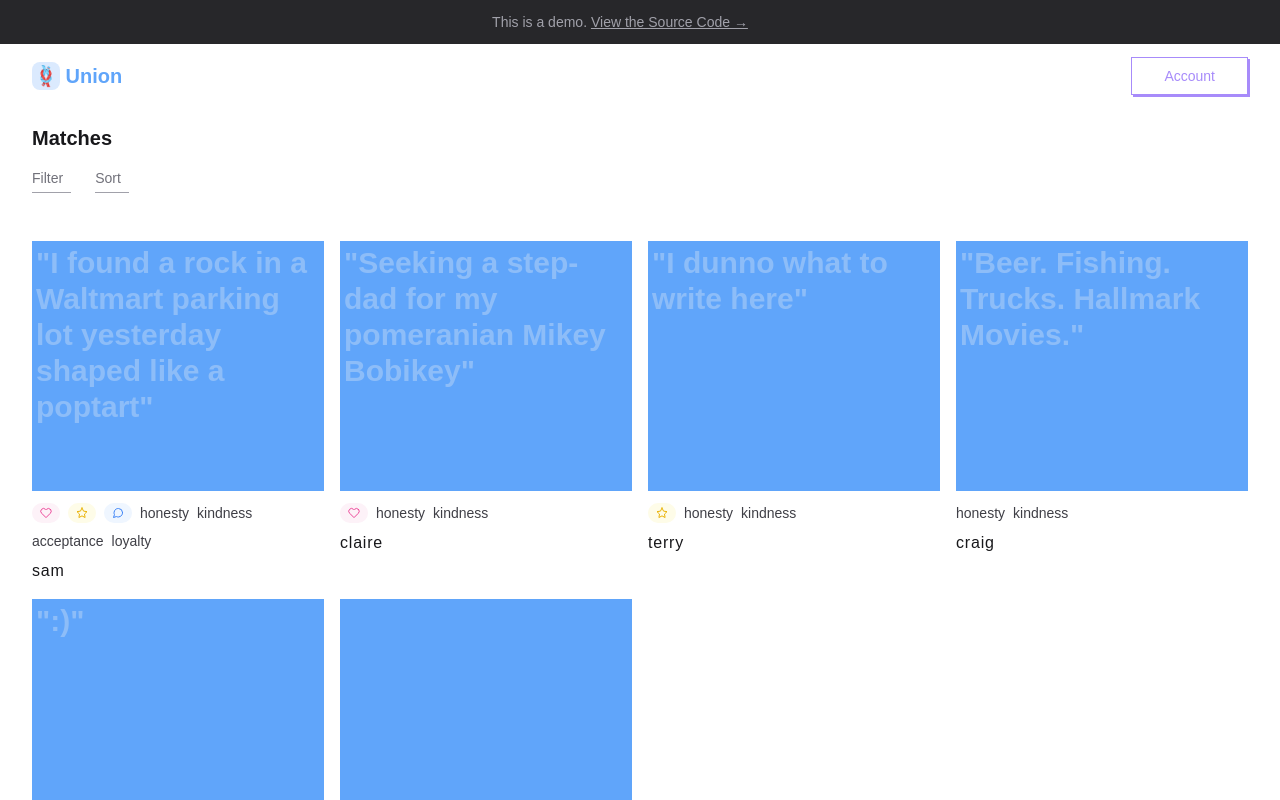
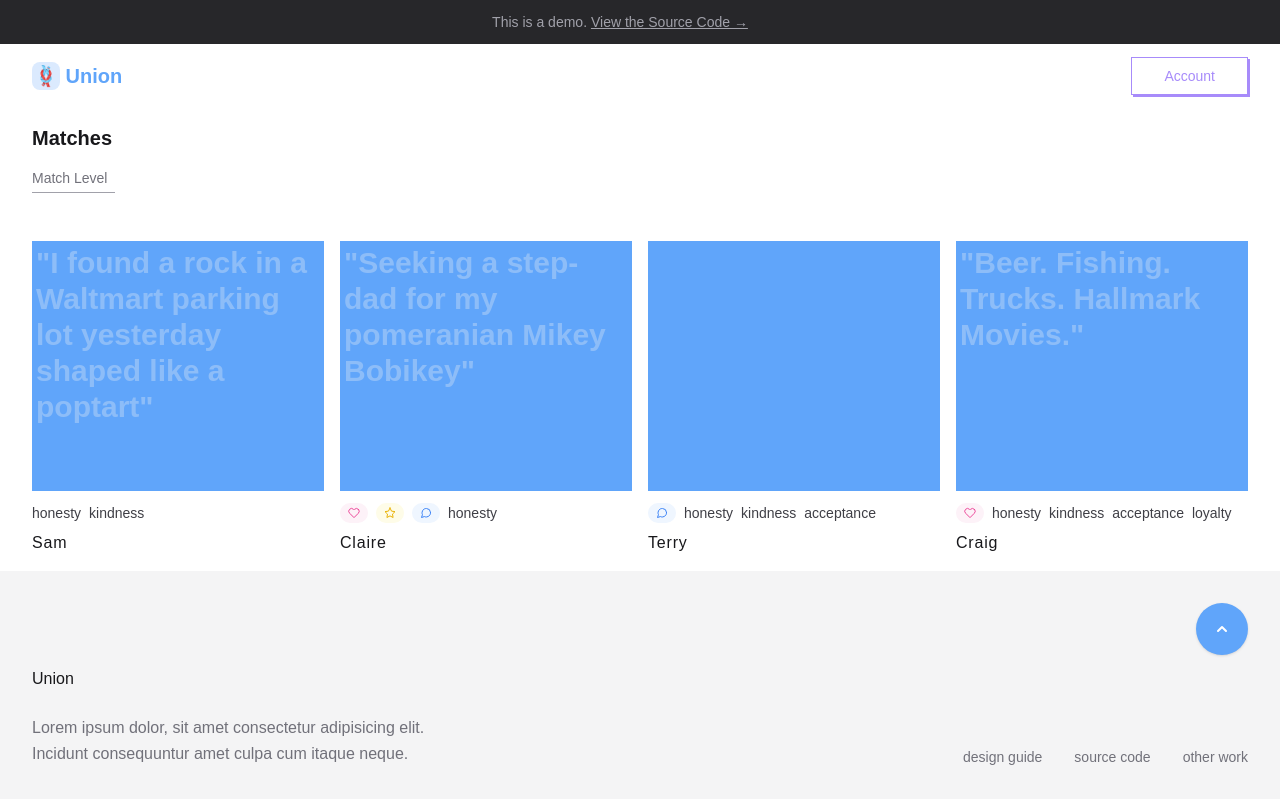
Before and after one commit to dejmedus/union, a Next.js app: page / in a window 1280 px wide. Shown: the top 800 px of the page. Built offline with nearby package versions, Linux system fonts and the light colour scheme; a web font is replaced by a local one.

Commit message:
update matches page & add inital matches filtering

```diff
--- a/components/Homepage/Match.tsx
+++ b/components/Homepage/Match.tsx
@@ -1,6 +1,28 @@
+import { useState } from "react";
 import { RightArrowSVG, DownArrowSVG } from "@/images/svg/arrows";
 import { HeartBadge, StarBadge, DialogBadge } from "@/homepage/Badges";
-const Match = () => {
+
+const Match = ({ session }: { session: object }) => {
+  const matchCardGenericProps = {
+    multi_gender: session.multi_gender_pref,
+  };
+
+  const [filters, setFilters] = useState({
+    level_1: false,
+    level_2: false,
+  });
+  const handleFilters = (e: React.ChangeEvent<HTMLInputElement>) => {
+    const { name, checked } = e.target;
+    // if Matches is toggled on, we want level 1 matches from db
+    // if Connections is toggle on, we want level 2 matches from db
+    // if nothing is toggled on, we want all level matches
+    const matchLevel = name == "Matches" ? "level_1" : "level_2";
+    setFilters({
+      ...filters,
+      [matchLevel]: checked,
+    });
+  };
+
   return (
     <div className="max-w-screen-xl px-4 py-2 mx-auto sm:px-6 sm:py-4 lg:px-8">
       <header>
@@ -15,66 +37,53 @@ const Match = () => {
           </button>
         </div>
 
-        <Dropdown name="Filter">
+        <Dropdown
+          name="Match Level"
+          onDropdownReset={() => {
+            setFilters({ level_1: false, level_2: false });
+          }}
+        >
           <DropdownCheckbox>
-            <DropdownCheckboxEntry name="Matches" />
-            <DropdownCheckboxEntry name="Connections" />
+            <DropdownCheckboxEntry
+              name="Matches"
+              onChange={handleFilters}
+              value={filters.level_1}
+            />
+            <DropdownCheckboxEntry
+              name="Connections"
+              onChange={handleFilters}
+              value={filters.level_2}
+            />
           </DropdownCheckbox>
         </Dropdown>
 
-        <Dropdown name="Sort">
+        {/* <Dropdown name="Sort">
           <DropdownRadio>
             <DropdownRadioEntry name="Match Date ASC" dropdownName="sort" />
             <DropdownRadioEntry name="Match Date DESC" dropdownName="sort" />
           </DropdownRadio>
-        </Dropdown>
+        </Dropdown> */}
       </div>
 
       <ul className="grid gap-4 mt-4 sm:grid-cols-2 lg:grid-cols-4">
-        <MatchCard
-          photo={
-            "I found a rock in a Waltmart parking lot yesterday shaped like a poptart"
-          }
-          gender="t"
-          name="sam"
-          values={["honesty", "kindness", "acceptance", "loyalty"]}
-          badges={["heart", "star", "dialog"]}
-        />
-        <MatchCard
-          photo={"Seeking a step-dad for my pomeranian Mikey Bobikey"}
-          gender="s"
-          name="claire"
-          values={["honesty", "kindness"]}
-          badges={["heart"]}
-        />
-        <MatchCard
-          photo={"I dunno what to write here"}
-          gender="o"
-          name="terry"
-          values={["honesty", "kindness"]}
-          badges={["star"]}
-        />
-        <MatchCard
-          photo={"Beer. Fishing. Trucks. Hallmark Movies."}
-          gender="h"
-          name="craig"
-          values={["honesty", "kindness"]}
-          badges={[]}
-        />
-        <MatchCard
-          photo={":)"}
-          gender="h"
-          name="frederick"
-          values={["honesty", "kindness"]}
-          badges={["dialog"]}
-        />
-        <MatchCard
-          photo={null}
-          gender="h"
-          name="wade"
-          values={["honesty", "kindness"]}
-          badges={[]}
-        />
+        {/* if user has not filtered at all, show all matches */}
+        {/* if user has filtered by match level, only show those levels */}
+        {session.matches.map((match) => {
+          return (filters.level_1 == false && filters.level_2 == false) ||
+            filters[match.match_level] == true ? (
+            <MatchCard
+              key={match.id}
+              photo={match.photo}
+              intro={match.intro}
+              gender={match.gender}
+              name={match.name}
+              values={match.values}
+              badges={match.badges}
+              match_level={match.match_level}
+              {...matchCardGenericProps}
+            />
+          ) : null;
+        })}
       </ul>
     </div>
   );
@@ -83,11 +92,14 @@ const Match = () => {
 export default Match;
 
 interface MatchCardProps {
-  photo: string | React.ReactNode | null;
+  photo: React.ReactNode | null;
+  intro: string;
   badges?: string[];
   name: string;
   values: string[];
   gender: string;
+  multi_gender: boolean;
+  match_level: string;
 }
 
 const genderKey = {
@@ -97,17 +109,28 @@ const genderKey = {
   o: "group-hover:bg-orange-300",
 };
 
-function MatchCard({ photo, name, values, badges, gender }: MatchCardProps) {
+function MatchCard({
+  photo,
+  intro,
+  name,
+  values,
+  badges,
+  gender,
+  multi_gender,
+  match_level,
+}: MatchCardProps) {
   const cardColor = genderKey[gender as keyof typeof genderKey];
   return (
     <li>
-      <a href="PROFILE-LINK" className="block overflow-hidden group">
+      <a href="MATCH-PROFILE" className="block overflow-hidden group">
         <div
-          className={`${cardColor} h-[150px] sm:h-[250px] w-full transition duration-500 bg-blue-400`}
+          className={`${
+            multi_gender ? cardColor : "group-hover:bg-zinc-400"
+          } h-[200px] sm:h-[250px] w-full transition duration-500 bg-blue-400`}
         >
-          {typeof photo == "string" ? (
+          {match_level == "level_1" ? (
             <h3 className=" p-1 text-zinc-100 dark:text-zinc-900 text-3xl overflow-scroll font-semibold opacity-30 transition duration-500 group-hover:opacity-60">
-              &quot;{photo}&quot;
+              &quot;{intro}&quot;
             </h3>
           ) : (
             <>{photo}</>
@@ -147,13 +170,64 @@ function MatchCard({ photo, name, values, badges, gender }: MatchCardProps) {
     </li>
   );
 }
+interface DropdownEntryCheckboxProps {
+  name: string;
+  onChange: (event: React.ChangeEvent<HTMLInputElement>) => void;
+  value: boolean;
+}
+
+function DropdownCheckboxEntry({
+  name,
+  onChange,
+  value,
+}: DropdownEntryCheckboxProps) {
+  return (
+    <li>
+      <label htmlFor={name} className="inline-flex items-center gap-2">
+        <input
+          type="checkbox"
+          id={name}
+          name={name}
+          className="w-5 h-5 border-zinc-300 rounded"
+          onChange={onChange}
+          checked={value}
+        />
+
+        <span className="text-sm font-medium text-zinc-700">{name}</span>
+      </label>
+    </li>
+  );
+}
+
+interface DropdownEntryRadioProps {
+  name: string;
+  dropdownName: string;
+}
+
+function DropdownRadioEntry({ dropdownName, name }: DropdownEntryRadioProps) {
+  return (
+    <li>
+      <label htmlFor={name} className="inline-flex items-center gap-2">
+        <input
+          type="radio"
+          id={name}
+          name={dropdownName}
+          value={name}
+          className="w-5 h-5 border-zinc-300 rounded"
+        ></input>
+        <span className="text-sm font-medium text-zinc-700">{name}</span>
+      </label>
+    </li>
+  );
+}
 
 interface DropdownProps {
   children: React.ReactNode;
   name?: string;
+  onDropdownReset(event: React.MouseEvent<HTMLButtonElement>): void;
 }
 
-function Dropdown({ name, children }: DropdownProps) {
+function Dropdown({ name, children, onDropdownReset }: DropdownProps) {
   return (
     <div className="relative">
       <details className="group [&_summary::-webkit-details-marker]:hidden">
@@ -168,7 +242,10 @@ function Dropdown({ name, children }: DropdownProps) {
         <div className="z-50 group-open:absolute group-open:top-auto group-open:left-0 group-open:mt-2">
           <div className="bg-white border border-zinc-200 rounded w-96">
             <header className="flex items-center justify-between p-4">
-              <button className="text-sm text-zinc-900 underline underline-offset-4">
+              <button
+                onClick={onDropdownReset}
+                className="text-sm text-zinc-900 underline underline-offset-4"
+              >
                 Reset
               </button>
             </header>
@@ -179,6 +256,7 @@ function Dropdown({ name, children }: DropdownProps) {
     </div>
   );
 }
+
 interface DropdownChildrenProps {
   children: React.ReactNode;
 }
@@ -198,44 +276,3 @@ function DropdownRadio({ children }: DropdownChildrenProps) {
     </ul>
   );
 }
-
-interface DropdownEntryRadioProps {
-  name: string;
-  dropdownName: string;
-}
-interface DropdownEntryCheckboxProps {
-  name: string;
-}
-
-function DropdownRadioEntry({ dropdownName, name }: DropdownEntryRadioProps) {
-  return (
-    <li>
-      <label htmlFor={name} className="inline-flex items-center gap-2">
-        <input
-          type="radio"
-          id={name}
-          name={dropdownName}
-          value={name}
-          className="w-5 h-5 border-zinc-300 rounded"
-        ></input>
-        <span className="text-sm font-medium text-zinc-700">{name}</span>
-      </label>
-    </li>
-  );
-}
-
-function DropdownCheckboxEntry({ name }: DropdownEntryCheckboxProps) {
-  return (
-    <li>
-      <label htmlFor={name} className="inline-flex items-center gap-2">
-        <input
-          type="checkbox"
-          id={name}
-          className="w-5 h-5 border-zinc-300 rounded"
-        />
-
-        <span className="text-sm font-medium text-zinc-700">{name}</span>
-      </label>
-    </li>
-  );
-}
--- a/pages/index.tsx
+++ b/pages/index.tsx
@@ -12,7 +12,57 @@ import Match from "@/components/Homepage/Match";
 import Footer from "@/components/Footer";
 
 export default function Home() {
-  const signedIn = true;
+  const session = {
+    user_name: "Bob",
+    notifications: {
+      read: [],
+      unread: [],
+    },
+    multi_gender_pref: true,
+    matches: [
+      {
+        id: 1,
+        name: "Sam",
+        gender: "t",
+        values: ["honesty", "kindness"],
+        badges: [],
+        photo: null,
+        intro:
+          "I found a rock in a Waltmart parking lot yesterday shaped like a poptart",
+        match_level: "level_1",
+      },
+      {
+        id: 2,
+        name: "Claire",
+        gender: "s",
+        values: ["honesty"],
+        badges: ["heart", "star", "dialog"],
+        photo: null,
+        intro: "Seeking a step-dad for my pomeranian Mikey Bobikey",
+        match_level: "level_1",
+      },
+      {
+        id: 3,
+        name: "Terry",
+        gender: "o",
+        values: ["honesty", "kindness", "acceptance"],
+        badges: ["dialog"],
+        photo: null,
+        intro: "I dunno what to write here",
+        match_level: "level_2",
+      },
+      {
+        id: 4,
+        name: "Craig",
+        gender: "h",
+        values: ["honesty", "kindness", "acceptance", "loyalty"],
+        badges: ["heart"],
+        photo: null,
+        intro: "Beer. Fishing. Trucks. Hallmark Movies.",
+        match_level: "level_1",
+      },
+    ],
+  };
   return (
     <>
       <Head>
@@ -23,9 +73,9 @@ export default function Home() {
       </Head>
       <main>
         <Banner />
-        <Navbar session={signedIn} />
+        <Navbar session={session} />
 
-        {!signedIn ? (
+        {!session ? (
           <>
             <Hero />
             <Features />
@@ -34,7 +84,7 @@ export default function Home() {
           </>
         ) : (
           <>
-            <Match />
+            <Match session={session} />
           </>
         )}
         <Footer />
```
